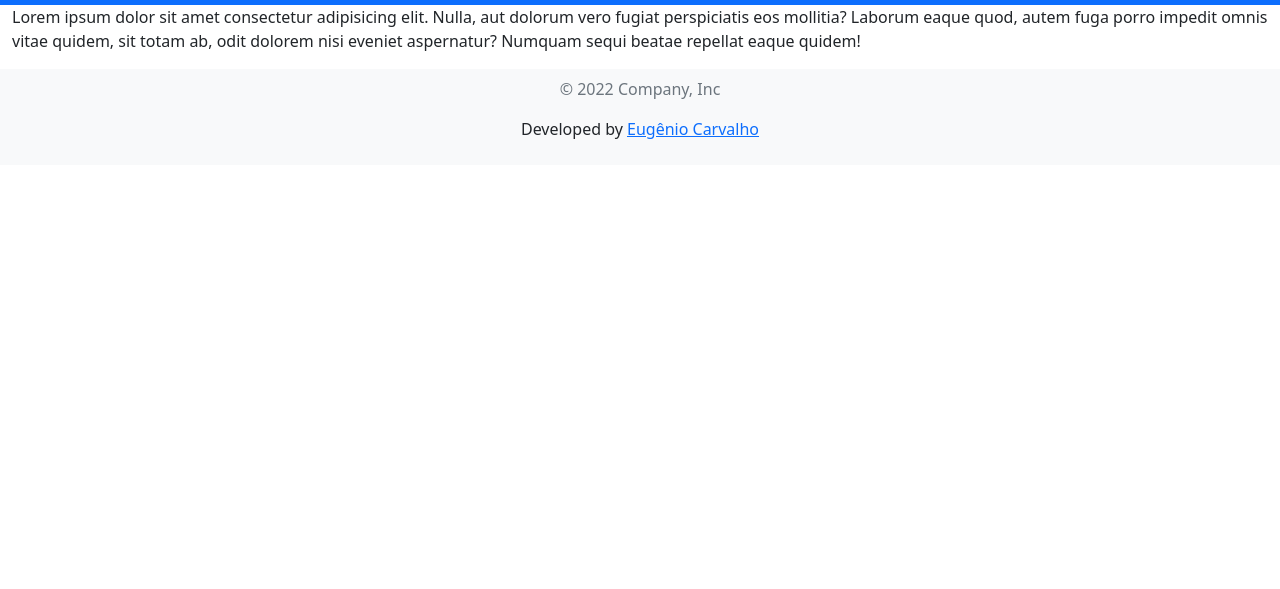
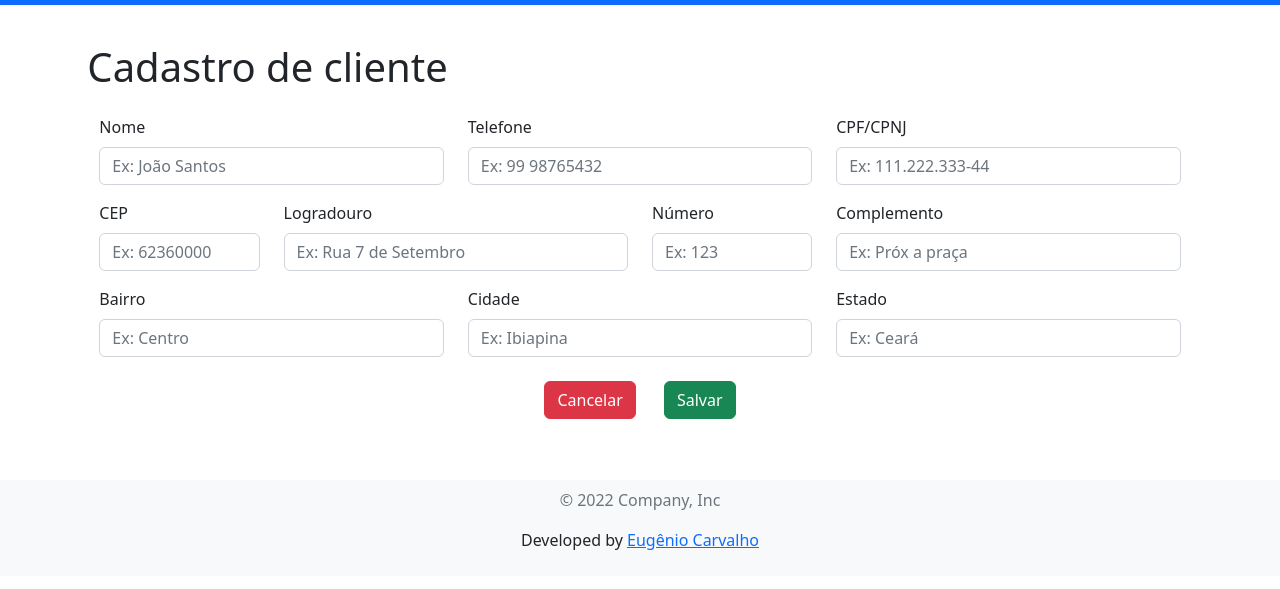
Before and after one commit to eugeniocarvalho/lava-jato, a plain HTML site: page cadastro-cliente.html in a window 1280 px wide. Shown: the part 51-640 px from the top of the page. Drawn offline with nearby package versions, Linux system fonts and the light colour scheme.

Commit message:
created cliente register form

```diff
--- a/assets/css/style.css
+++ b/assets/css/style.css
@@ -5,14 +5,15 @@
   margin-right: .5rem;
 }
 
-.brand-register {
+.brand-register{
   padding: 7% 14%;
   height: calc(100vh - 152px);
 }
 
-.data-form {
-  max-width: 250px;
+.client-register {
+  padding: 3% 6%;
 }
+
 
 .button {
   margin: 1.5rem 0;
--- a/cadastro-cliente.html
+++ b/cadastro-cliente.html
@@ -50,7 +50,73 @@
   </header>
 
   <main class="container-fluid">
-    <p>Lorem ipsum dolor sit amet consectetur adipisicing elit. Nulla, aut dolorum vero fugiat perspiciatis eos mollitia? Laborum eaque quod, autem fuga porro impedit omnis vitae quidem, sit totam ab, odit dolorem nisi eveniet aspernatur? Numquam sequi beatae repellat eaque quidem!</p>
+    <section class="client-register">
+      <h1>Cadastro de cliente</h1>
+      <form action="" class="data-form">
+        <div class="container">
+          <div class="row">
+            <div class="col-md-4 mt-3">
+              <label class="form-label" for="name">Nome</label>
+              <input class="form-control" type="text" placeholder="Ex: João Santos" aria-label="Ex: João Santos">
+            </div>
+
+            <div class="col-md-4 mt-3">
+              <label class="form-label" for="telefone">Telefone</label>
+              <input class="form-control" type="text" placeholder="Ex: 99 98765432" aria-label="Ex: 99 98765432">
+            </div>
+
+            <div class="col-md-4 mt-3">
+              <label class="form-label" for="telefone">CPF/CPNJ</label>
+              <input class="form-control" type="text" placeholder="Ex: 111.222.333-44" aria-label="Ex: 111.222.333-44">
+            </div>
+          </div>
+
+          <div class="row">
+            <div class="col-md-2 mt-3">
+              <label class="form-label" for="name">CEP</label>
+              <input class="form-control" type="text" placeholder="Ex: 62360000" aria-label="Ex: 62360000">
+            </div>
+
+            <div class="col-md-4 mt-3">
+              <label class="form-label" for="telefone">Logradouro</label>
+              <input class="form-control" type="text" placeholder="Ex: Rua 7 de Setembro" aria-label="Ex: Rua 7 de Setembro">
+            </div>
+
+            <div class="col-md-2 mt-3">
+              <label class="form-label" for="telefone">Número</label>
+              <input class="form-control" type="text" placeholder="Ex: 123" aria-label="Ex: 123">
+            </div>
+
+
+            <div class="col mt-3">
+              <label class="form-label" for="telefone">Complemento</label>
+              <input class="form-control" type="text" placeholder="Ex: Próx a praça" aria-label="Ex: Próx a praça">
+            </div>
+          </div>
+
+          <div class="row">
+            <div class="col-md-4 3 mt-3">
+              <label class="form-label" for="name">Bairro</label>
+              <input class="form-control" type="text" placeholder="Ex: Centro" aria-label="Ex: Centro">
+            </div>
+
+            <div class="col-md-4 mt-3">
+              <label class="form-label" for="telefone">Cidade</label>
+              <input class="form-control" type="text" placeholder="Ex: Ibiapina" aria-label="Ex: Ibiapina">
+            </div>
+
+            <div class="col-md-4 mt-3">
+              <label class="form-label" for="telefone">Estado</label>
+              <input class="form-control" type="text" placeholder="Ex: Ceará" aria-label="Ex: Ceará">
+            </div>
+          </div>
+          <div class="col-sm-12 text-center">
+            <button class="btn btn-danger button me-4 col">Cancelar</button>
+            <button class="btn btn-success button col">Salvar</button>
+          </div>
+        </div>
+      </form>
+    </section>
   </main>
 
   <footer class="bg-light text-center text-lg-start py-2">
```
